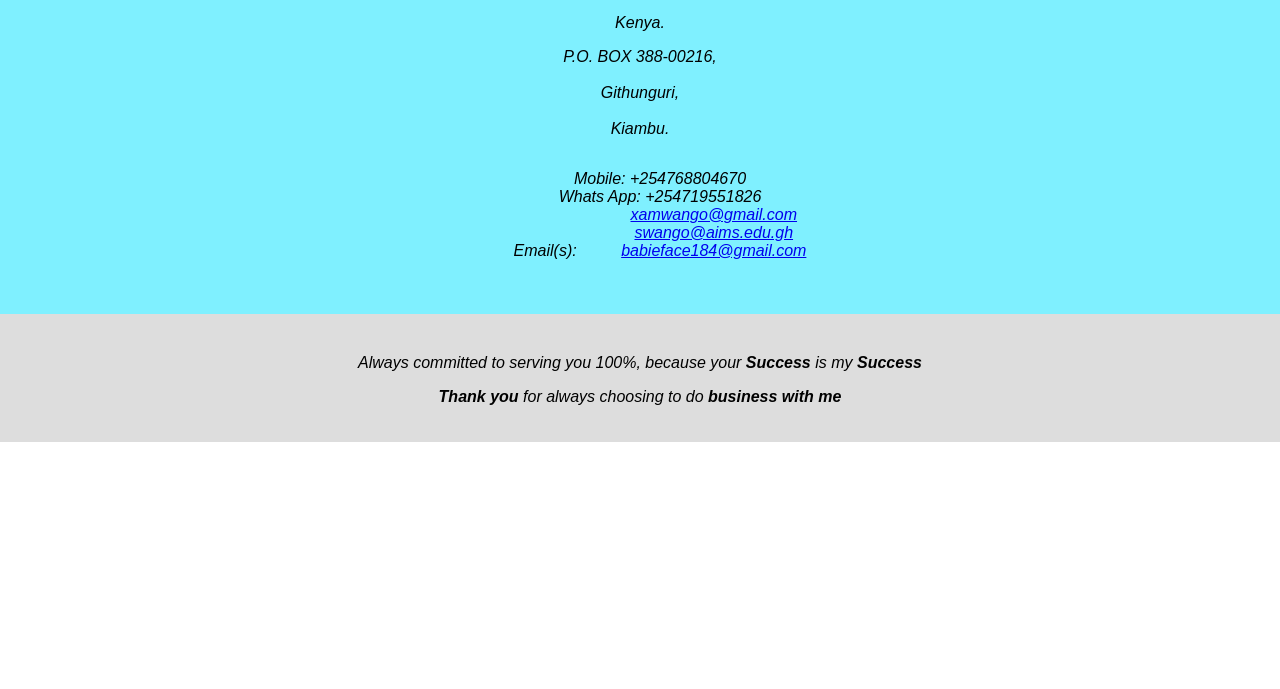
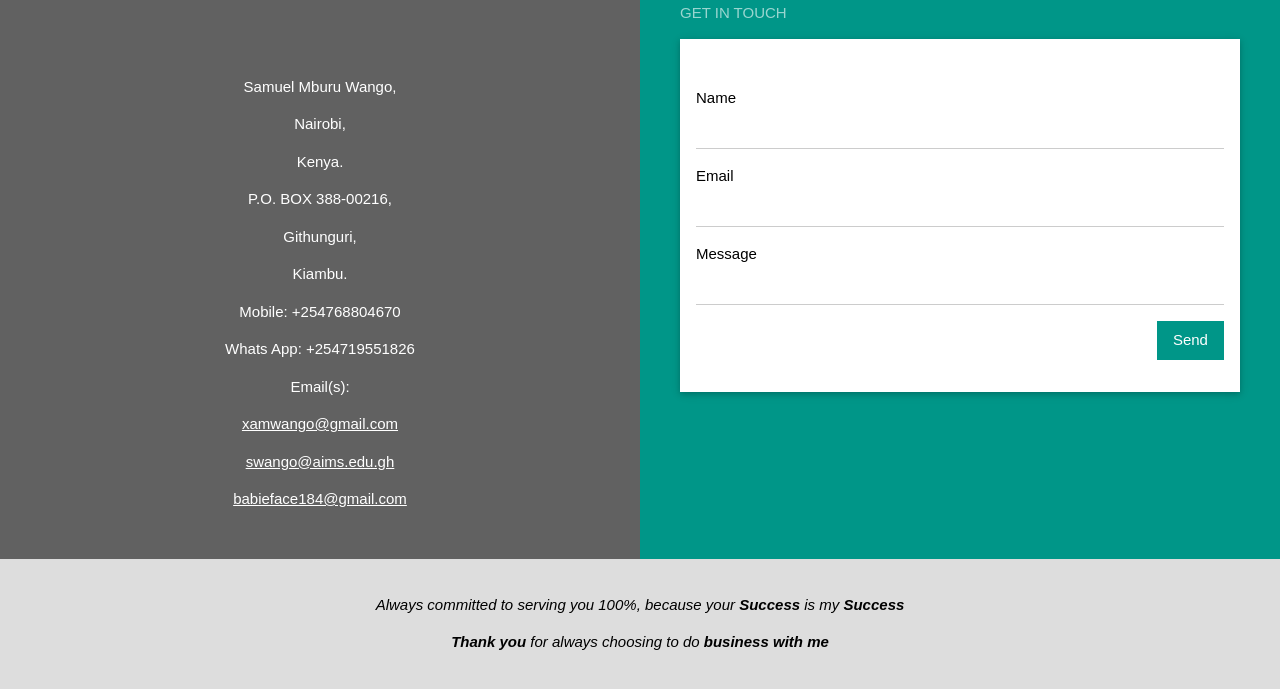
Before and after one commit to xamwango/Personal_website, a plain HTML site: page contact.html in a window 1280 px wide. Shown: the part 272-961 px from the top of the page. Before the commit the page ends 800 px from the top, so only its background shows below. Drawn offline with nearby package versions, Linux system fonts and the light colour scheme.

Commit message:
Making the contact page more interactive by adding a form

```diff
--- a/contact.html
+++ b/contact.html
@@ -1,15 +1,17 @@
 <!DOCTYPE html>
-<html>
+<html lang="en">
   <head>
-    <title>Contact</title>
     <meta charset="UTF-8" />
-    <meta name="viewport" content="width=device-width, initial-scale=1" />
+    <meta name="viewport" content="width=device-width, initial-scale=1.0" />
+    <title>Contact page</title>
+    <link rel="stylesheet" href="https://www.w3schools.com/w3css/4/w3.css" />
     <link
       href="https://fonts.googleapis.com/css?family=Roboto+Condensed:300%7CCinzel+Decorative:700"
       rel="stylesheet"
     />
     <link rel="stylesheet" href="style.css" />
   </head>
+
   <body>
     <!-- Header -->
     <div class="header">
@@ -25,47 +27,78 @@
     </div>
 
     <!-- The flexible grid (content) -->
-    <div class="row">
-      <div class="main">
-        <article class="center">
-          <h2>Contact Details</h2>
-          <address>
-            <p>
-              Samuel Mburu Wango,<br /><br />
-              Nairobi,<br />
-              <br />
-              Kenya.
-            </p>
+    <div class="w3-row" id="contact">
+      <div
+        class="w3-half w3-dark-grey w3-container w3-center"
+        style="height: 700px"
+      >
+        <div class="w3-padding-64">
+          <h1>Contact Details</h1>
+        </div>
+        <div>
+          <p>Samuel Mburu Wango,</p>
+          <p>Nairobi,</p>
+          <p>Kenya.</p>
 
-            <p>
-              P.O. BOX 388-00216, <br /><br />
-              Githunguri, <br /><br />
-              Kiambu.
-            </p>
+          <p>P.O. BOX 388-00216,</p>
+          <p>Githunguri,</p>
+          <p>Kiambu.</p>
 
-            <ul>
-              <li>Mobile: +254768804670</li>
-              <li>Whats App: +254719551826</li>
-              <li>
-                Email(s):
-                <ul>
-                  <li>
-                    <a href="mailto:xamwango@gmail.com">xamwango@gmail.com</a>
-                  </li>
-                  <li>
-                    <a href="mailto:swango@aims.edu.gh">swango@aims.edu.gh</a>
-                  </li>
-                  <li>
-                    <a href="mailto:babieface184@gmail.com"
-                      >babieface184@gmail.com</a
-                    >
-                  </li>
-                </ul>
-              </li>
-            </ul>
-          </address>
-        </article>
-        <br />
+          <p>Mobile: +254768804670</p>
+          <p>Whats App: +254719551826</p>
+
+          <p>Email(s):</p>
+          <p><a href="mailto:xamwango@gmail.com">xamwango@gmail.com</a></p>
+          <p><a href="mailto:swango@aims.edu.gh">swango@aims.edu.gh</a></p>
+          <p>
+            <a href="mailto:babieface184@gmail.com">babieface184@gmail.com</a>
+          </p>
+        </div>
+      </div>
+      <div class="w3-half w3-teal w3-container" style="height: 700px">
+        <div class="w3-padding-64 w3-padding-large">
+          <h1>Contact</h1>
+          <p class="w3-opacity">GET IN TOUCH</p>
+          <form
+            class="w3-container w3-card w3-padding-32 w3-white"
+            action="/action_page.php"
+            target="_blank"
+          >
+            <div class="w3-section">
+              <label>Name</label>
+              <input
+                class="w3-input"
+                style="width: 100%"
+                type="text"
+                required
+                name="Name"
+              />
+            </div>
+            <div class="w3-section">
+              <label>Email</label>
+              <input
+                class="w3-input"
+                style="width: 100%"
+                type="text"
+                required
+                name="Email"
+              />
+            </div>
+            <div class="w3-section">
+              <label>Message</label>
+              <input
+                class="w3-input"
+                style="width: 100%"
+                type="text"
+                required
+                name="Message"
+              />
+            </div>
+            <button type="submit" class="w3-button w3-teal w3-right">
+              Send
+            </button>
+          </form>
+        </div>
       </div>
     </div>
 
```
